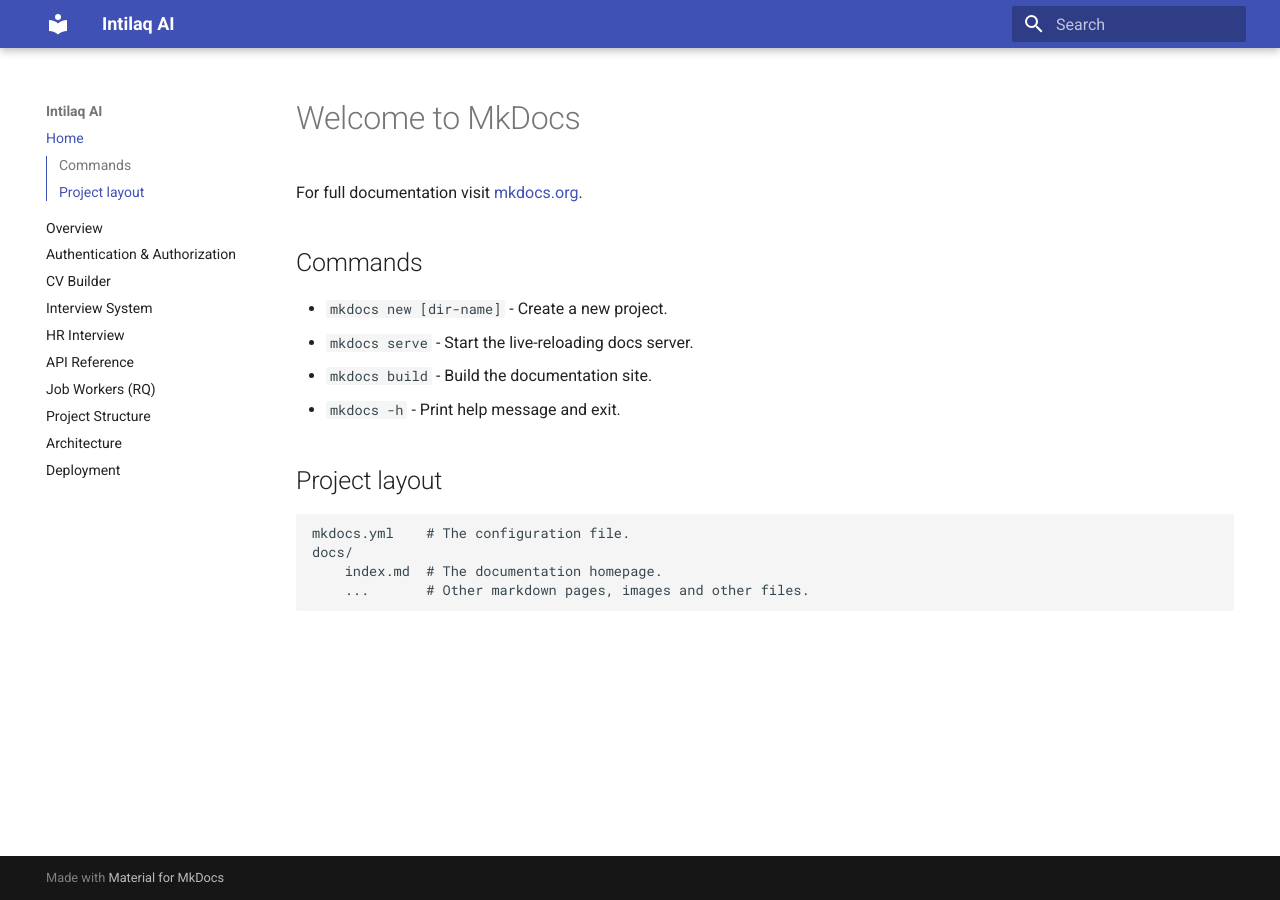
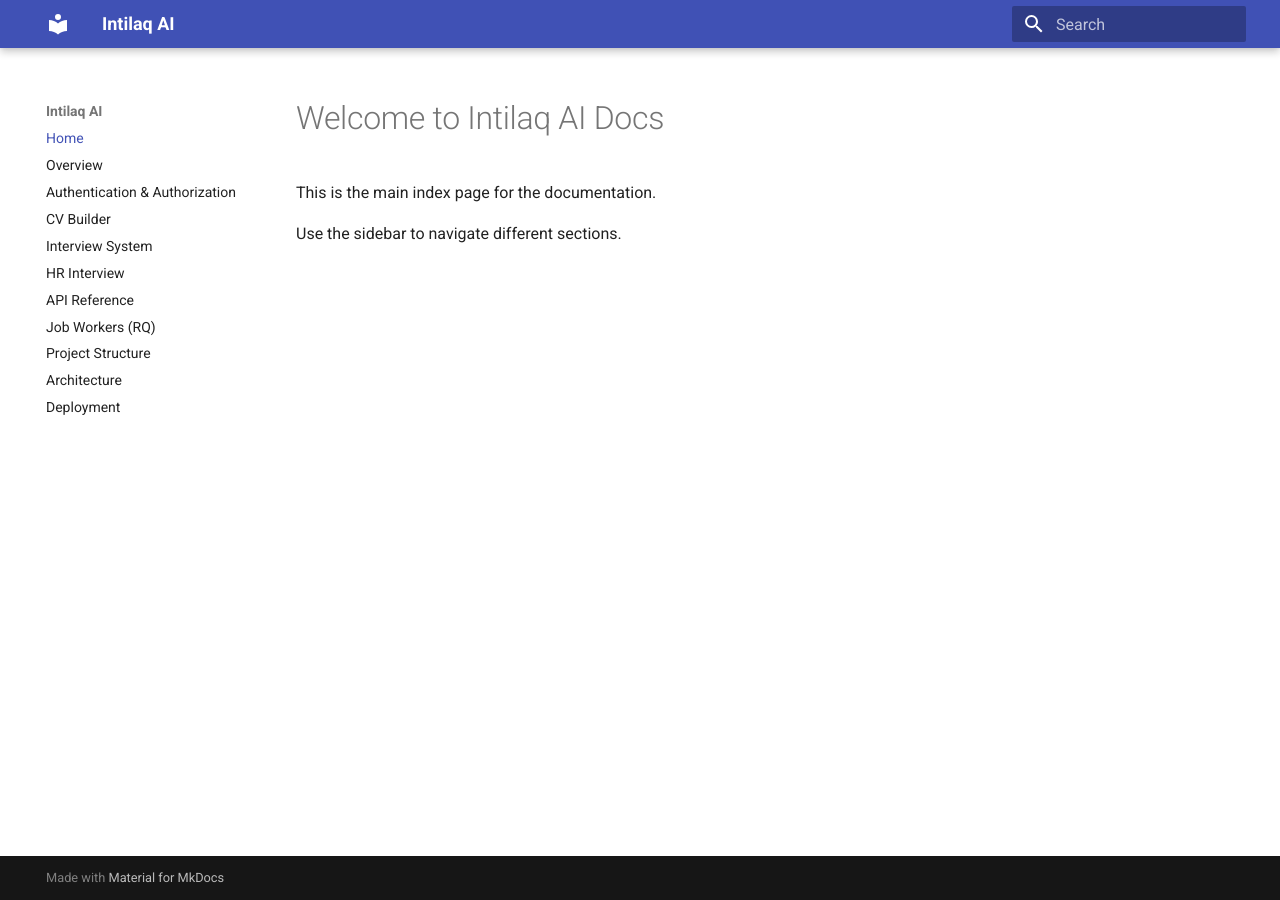
Before and after one commit to OmarSediq/Intilaq.Ai-docs, an MkDocs documentation site: the page built from docs/index.md, in a window 1280 px wide. Built offline with MkDocs 1.6.1 and Material for MkDocs 9.7.7, drawn with Linux system fonts in a browser that asks for light colours.

Commit message:
Add missing index.md file

```diff
--- a/docs/index.md
+++ b/docs/index.md
@@ -1,17 +1,5 @@
-# Welcome to MkDocs
+# Welcome to Intilaq AI Docs
 
-For full documentation visit [mkdocs.org](https://www.mkdocs.org).
+This is the main index page for the documentation.
 
-## Commands
-
-* `mkdocs new [dir-name]` - Create a new project.
-* `mkdocs serve` - Start the live-reloading docs server.
-* `mkdocs build` - Build the documentation site.
-* `mkdocs -h` - Print help message and exit.
-
-## Project layout
-
-    mkdocs.yml    # The configuration file.
-    docs/
-        index.md  # The documentation homepage.
-        ...       # Other markdown pages, images and other files.
+Use the sidebar to navigate different sections.
```
